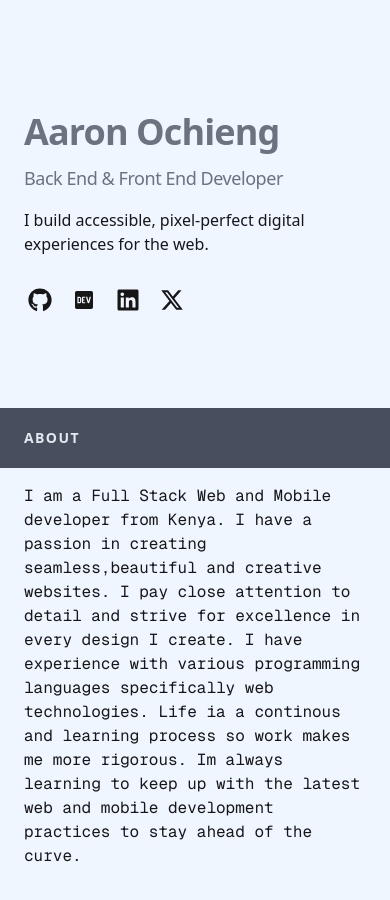
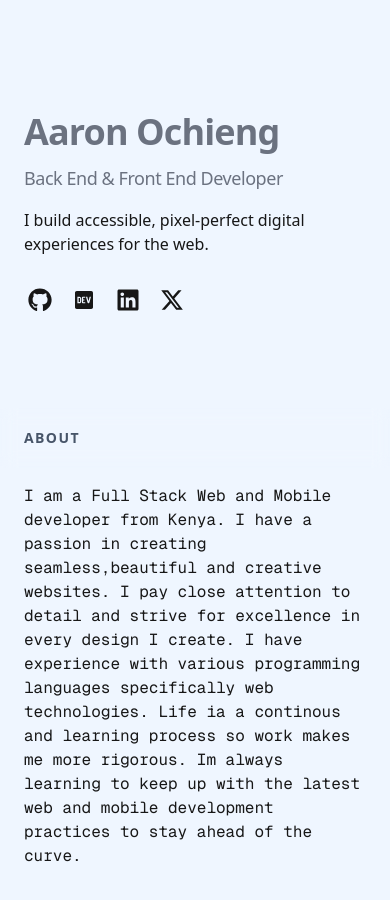
Before and after one commit to Aaron-Ochieng/portfolio, a Next.js app: page / in a window 390 px wide. Shown: the top 900 px of the page. Built offline with nearby package versions, Linux system fonts and the light colour scheme.

Commit message:
fix: hidden about page styling

```diff
--- a/app/components/section2.js
+++ b/app/components/section2.js
@@ -7,8 +7,8 @@ export default function Section2() {
             <div className="mb-16 scroll-mt-16 md:mb-24 lg:mb-36 lg:scroll-mt-24" id="#about">
 
                 {/* Hidden About  section in larger devices */}
-                <div className="sticky top-0 z-20 -mx-6 mb-4 w-screen bg-slate-900/75 px-6 py-5 backdrop-blur md:-mx-12 md:px-12 lg:sr-only lg:relative lg:top-auto lg:mx-auto lg:w-full lg:px-0 lg:py-0 lg:opacity-0">
-                    <h2 className="text-sm font-bold uppercase tracking-widest text-slate-200 lg:sr-only">About</h2>
+                <div className="sticky top-0 z-20 -mx-6 mb-4 w-screen dark:bg-slate-900/75 px-6 py-5 backdrop-blur md:-mx-12 md:px-12 lg:sr-only lg:relative lg:top-auto lg:mx-auto lg:w-full lg:px-0 lg:py-0 lg:opacity-0">
+                    <h2 className="text-sm font-bold uppercase tracking-widest text-slate-600 dark:text-slate-200 lg:sr-only">About</h2>
                 </div>
 
                 <div>
```
